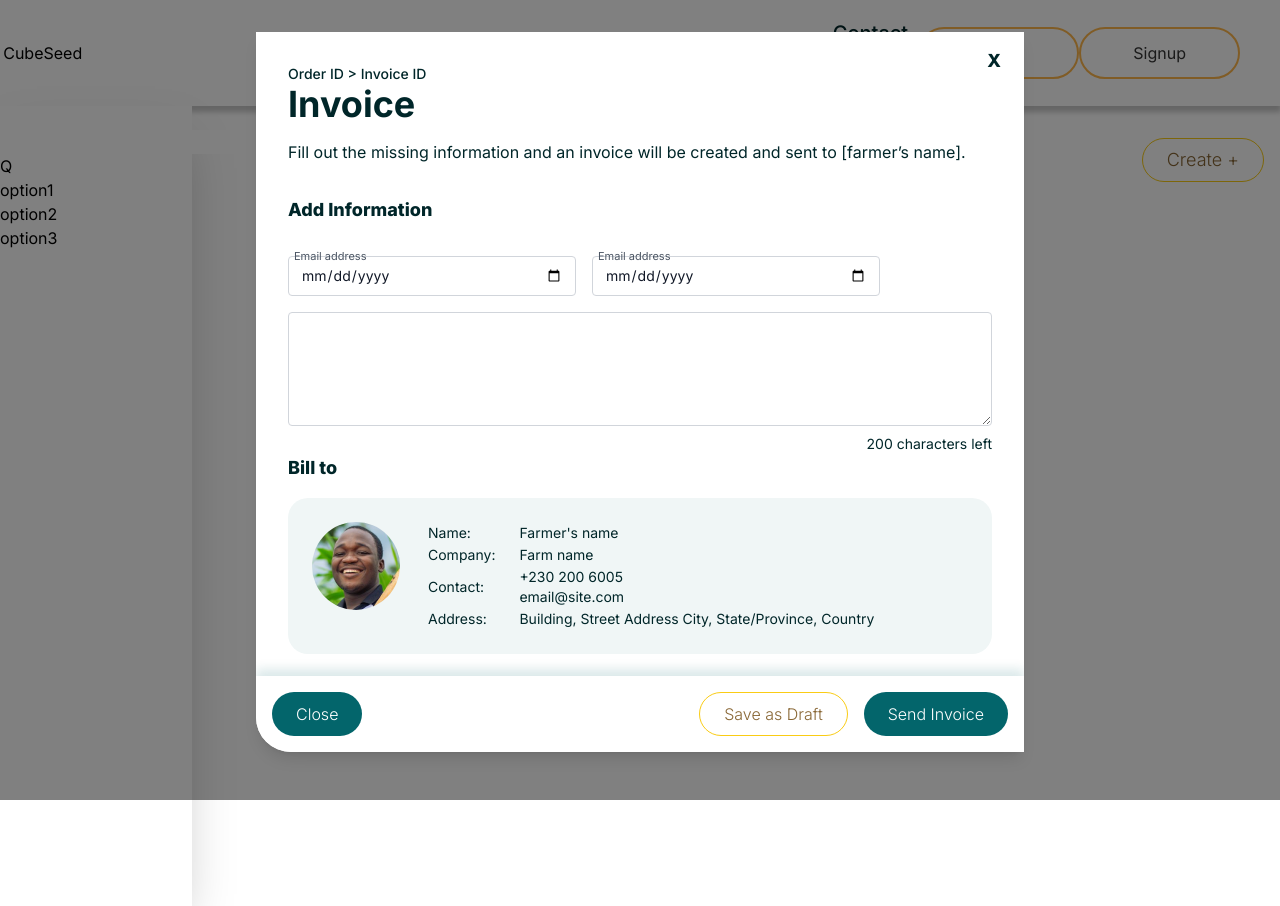
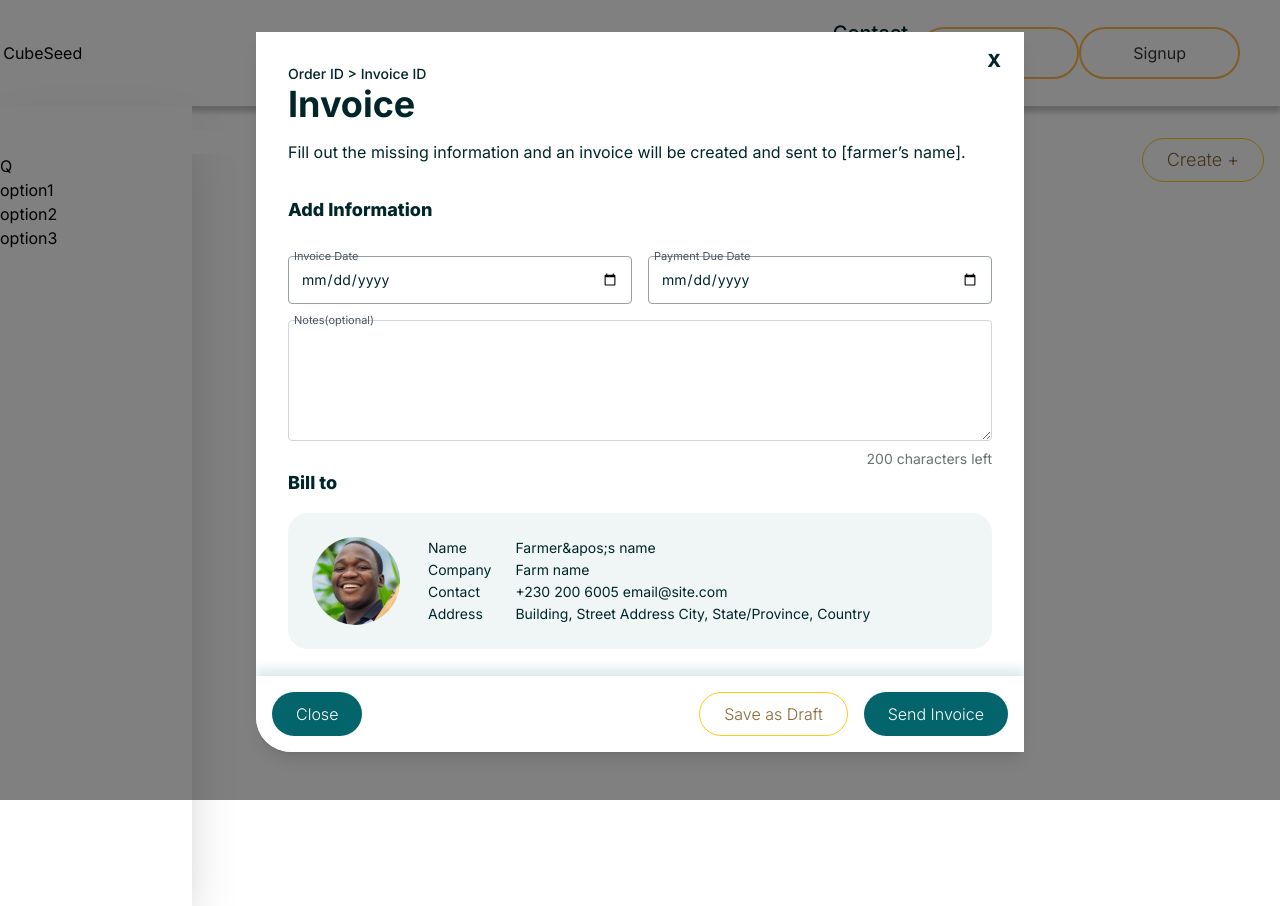
Before and after one commit to Cubeseed/Frontend, a Next.js app in the folder cubeseed_login/: page /dashboard in a window 1280 px wide. Both pictures are taken after a click on the button "Create +". Built offline with nearby package versions, Linux system fonts and the light colour scheme.

Commit message:
refactor: make reusable componenents, tidy create-invoice

```diff
--- a/cubeseed_login/components/create-invoice.tsx
+++ b/cubeseed_login/components/create-invoice.tsx
@@ -4,13 +4,120 @@ import Image from "next/image";
 import { useState } from "react";
 import billto from "../public/bill-to.png";
 import payto from "../public/pay-to.png";
+import Input from "./pieces/input";
+import Textarea from "./pieces/textarea";
+import Table from "./pieces/table";
+
+type BillType = {
+  name: string;
+  value: string;
+};
+
+type OrderType = {
+  service: string;
+  quantity: string;
+  unit: string;
+  price: string;
+  total: string;
+};
+
+type SummaryType = {
+  name: string;
+  value: string;
+};
 
 export default function CreateInvoice() {
   const [shouldOpen, setOpen] = useState(false);
+
+  const billerData = [
+    { name: "Name", value: "Farmer&apos;s name" },
+    { name: "Company", value: "Farm name" },
+    {
+      name: "Contact",
+      value: `+230 200 6005
+    email@site.com`,
+    },
+    {
+      name: "Address",
+      value: "Building, Street Address City, State/Province, Country",
+    },
+  ];
+
+  const renderBiller = (item: BillType) => (
+    <tr>
+      <td className="px-3">{item.name}</td>
+      <td className="px-3">{item.value}</td>
+    </tr>
+  );
+
+  const orderHeaders = [
+    "Service",
+    "Quantity",
+    "kg/ml",
+    "Unit Price",
+    "Total Price",
+  ];
+
+  const orderData = [
+    {
+      service: "Strawberry Jam",
+      quantity: "50",
+      unit: "kg/ml",
+      price: "#5.00",
+      total: "₦250",
+    },
+    {
+      service: "Strawberry Jam",
+      quantity: "50",
+      unit: "kg/ml",
+      price: "#5.00",
+      total: "₦250",
+    },
+  ];
+
+  const renderOrder = (item: OrderType) => (
+    <>
+      <tr className="bg-[#F9FFFF]">
+        <td className="py-4">{item.service}</td>
+        <td>{item.quantity}</td>
+        <td>{item.unit}</td>
+        <td>{item.price}</td>
+        <td>{item.total}</td>
+      </tr>
+      <tr>
+        <td colSpan={4}>
+          <span className="block">Details</span>
+          <span>
+            Lorem ipsum dolor sit amet consectetur adipisicing elit. Magni,
+            natus!
+          </span>
+        </td>
+      </tr>
+    </>
+  );
+
+  const summmaryData = [
+    { name: "Total Quantity:", value: "150kg" },
+    { name: "Subtotal:", value: "₦ 750.00" },
+    { name: "Total Tax:", value: "₦ 00.00" },
+  ];
+
+  const renderSummary = (item: SummaryType) => (
+    <tr>
+      <td className="text-right">{item.name}:</td>
+      <td className="text-right p-1">{item.value}</td>
+    </tr>
+  );
+
   return (
     <div className="flex pt-8 px-4 justify-end relative">
       <div>
-        <button className="text-[#886634] font-light rounded-[100px] py-3 px-6 h-[44px] bg-transparent flex items-center border border-yellow-400" onClick={() => setOpen(true)}>Create +</button>
+        <button
+          className="text-[#886634] font-light rounded-[100px] py-3 px-6 h-[44px] bg-transparent flex items-center border border-yellow-400"
+          onClick={() => setOpen(true)}
+        >
+          Create +
+        </button>
       </div>
       {shouldOpen && (
         <div className="grid items-center h-screen w-screen fixed inset-0 backdrop-brightness-50">
@@ -33,45 +140,18 @@ export default function CreateInvoice() {
                 <div>
                   <h2 className="mt-8">Add Information</h2>
                   <div className="flex gap-4 mt-8">
-                    <div className="w-72 relative">
-                      <input
-                        id="date"
-                        name="date"
-                        type="date"
-                        className="peer h-10 px-3 py-2.5 font-sans text-sm font-normal w-full border rounded-[4px] border-gray-300 text-gray-900 placeholder-transparent focus:outline-none focus:border-rose-600"
-                        placeholder="john@doe.com"
-                      />
-                      <label
-                        htmlFor="date"
-                        className="absolute left-1.5 z-10 -top-1.5 text-gray-600 leading-tight text-[11px] bg-transparent font-normal transition-all peer-placeholder-shown:text-base peer-placeholder-shown:text-gray-400 peer-placeholder-shown:top-2 peer-focus:-top-3.4 peer-focus:text-red-600 peer-focus:text-[11px]"
-                      >
-                        Email address
-                      </label>
-                    </div>
-                    <div className="w-72 relative">
-                      <input
-                        id="date"
-                        name="date"
-                        type="date"
-                        className="peer h-10 px-3 py-2.5 font-sans text-sm font-normal w-full border rounded-[4px] border-gray-300 text-gray-900 placeholder-transparent focus:outline-none focus:border-rose-600"
-                        placeholder="john@doe.com"
-                      />
-                      <label
-                        htmlFor="date"
-                        className="absolute left-1.5 z-10 -top-1.5 text-gray-600 leading-tight text-[11px] bg-transparent font-normal transition-all peer-placeholder-shown:text-base peer-placeholder-shown:text-gray-400 peer-placeholder-shown:top-2 peer-focus:-top-3.4 peer-focus:text-red-600 peer-focus:text-[11px]"
-                      >
-                        Email address
-                      </label>
-                    </div>
+                    <Input label="Invoice Date" type="date" />
+                    <Input label="Payment Due Date" type="date" />
                   </div>
                   <div className="mt-4">
-                    <textarea
+                    <Textarea
                       className="w-full border rounded-[4px] border-gray-300 text-gray-900"
                       name=""
                       id=""
                       rows={4}
-                    ></textarea>
-                    <p className="font-normal text-sm text-right">
+                      label="Notes(optional)"
+                    />
+                    <p className="font-normal text-sm text-right text-[#6A7370]">
                       200 characters left
                     </p>
                   </div>
@@ -87,31 +167,7 @@ export default function CreateInvoice() {
                           className="rounded-full "
                         />
                       </div>
-                      <table>
-                        <tbody className="text-sm font-normal border-collapse">
-                          <tr>
-                            <td className="px-3">Name&#58;</td>
-                            <td className="px-3">Farmer&apos;s name</td>
-                          </tr>
-                          <tr>
-                            <td className="px-3">Company&#58;</td>
-                            <td className="px-3">Farm name</td>
-                          </tr>
-                          <tr>
-                            <td className="px-3">Contact&#58;</td>
-                            <td className="px-3">
-                              +230 200 6005 <br /> email@site.com
-                            </td>
-                          </tr>
-                          <tr>
-                            <td className="px-3">Address&#58;</td>
-                            <td className="px-3">
-                              Building, Street Address City, State/Province,
-                              Country
-                            </td>
-                          </tr>
-                        </tbody>
-                      </table>
+                      <Table items={billerData} render={renderBiller} />
                     </div>
                   </section>
                   <section className="mt-8">
@@ -126,95 +182,35 @@ export default function CreateInvoice() {
                           className="rounded-full "
                         />
                       </div>
-                      <table>
-                        <tbody className="text-sm font-normal border-collapse">
-                          <tr>
-                            <td className="px-3">Name&#58;</td>
-                            <td className="px-3">Your name</td>
-                          </tr>
-                          <tr>
-                            <td className="px-3">Company&#58;</td>
-                            <td className="px-3">Farm name</td>
-                          </tr>
-                          <tr>
-                            <td className="px-3">Contact&#58;</td>
-                            <td className="px-3">
-                              +230 200 6005 <br /> email@site.com
-                            </td>
-                          </tr>
-                          <tr>
-                            <td className="px-3">Address&#58;</td>
-                            <td className="px-3">
-                              Building, Street Address City, State/Province,
-                              Country
-                            </td>
-                          </tr>
-                        </tbody>
-                      </table>
+                      <Table items={billerData} render={renderBiller} />
                     </div>
                   </section>
                   <section className="mt-8">
                     <h4>Order</h4>
                     <div className="mt-4">
-                      <table className="w-full font-normal text-sm border border-[#03656B]  rounded-[4px]">
-                        <thead className="border-b border-[#03656B]">
-                          <tr>
-                            <th>Service</th>
-                            <th>Quantity</th>
-                            <th>kg/ml</th>
-                            <th>Unit Price</th>
-                            <th>Total Price</th>
-                          </tr>
-                        </thead>
-                        <tbody>
-                          <tr className="bg-[#F9FFFF]">
-                            <td className="py-4">Strawberry Jam</td>
-                            <td>50</td>
-                            <td>kg</td>
-                            <td>#5.00</td>
-                            <td>250.00</td>
-                          </tr>
-                          <tr>
-                            <td colSpan={4}>
-                              <span className="block">Details</span>
-                              <span>
-                                Lorem ipsum dolor sit amet consectetur
-                                adipisicing elit. Magni, natus!
-                              </span>
-                            </td>
-                          </tr>
-                          <tr className="bg-[#F9FFFF]">
-                            <td className="py-4">Strawberry Jam</td>
-                            <td>50</td>
-                            <td>kg</td>
-                            <td>#5.00</td>
-                            <td>250.00</td>
-                          </tr>
-                        </tbody>
-                      </table>
+                      <Table
+                        headers={orderHeaders}
+                        items={orderData}
+                        render={renderOrder}
+                        className="w-full font-normal text-sm border border-[#03656B]  rounded-[4px]"
+                        thStyle="border-b border-[#03656B]"
+                      />
                     </div>
                   </section>
 
                   <section className="flex justify-end mt-8">
                     <div className="border border-[#03656B] bg-[#F9FFFF] rounded-[4px] w-[70%] py-4 px-8">
-                      <table className="w-full font-normal text-sm text-[#03656B]">
-                        <tr>
-                          <td className="text-right">Total Quantity:</td>
-                          <td className="text-right p-1">150kg</td>
-                        </tr>
-                        <tr>
-                          <td className="text-right">Subtotal:</td>
-                          <td className="text-right p-1">₦ 750.00</td>
-                        </tr>
-                        <tr>
-                          <td className="text-right">Total Tax:</td>
-                          <td className="text-right p-1">₦ 00.00</td>
-                        </tr>
-                        <tr className="text-black border-t border-[#03656B]">
-                          <td className="text-right">Total Estimate:</td>
-                          <td className="text-right p-1">₦ 0,000.00</td>
-                        </tr>
-                      </table>
+                      <Table
+                        items={summmaryData}
+                        render={renderSummary}
+                        className="w-full font-normal text-sm text-[#03656B]"
+                        extra={
+                          <tr className="text-black border-t border-[#03656B]">
+                            <td className="text-right">Total Estimate:</td>
+                            <td className="text-right p-1">₦ 0,000.00</td>
+                          </tr>
+                        }
+                      />
                     </div>
                   </section>
 
@@ -227,36 +223,8 @@ export default function CreateInvoice() {
                       </p>
                     </div>
                     <div className="flex gap-2 mt-6">
-                      <div className="w-72 relative">
-                        <input
-                          id="date"
-                          name="date"
-                          type="text"
-                          className="peer h-10 px-3 py-2.5 font-sans text-sm font-normal w-full border rounded-[4px] border-gray-300 text-gray-900 placeholder-transparent focus:outline-none focus:border-rose-600"
-                          placeholder="john@doe.com"
-                        />
-                        <label
-                          htmlFor="date"
-                          className="absolute left-1.5 z-10 -top-1.5 text-gray-600 leading-tight text-[11px] bg-transparent font-normal transition-all peer-placeholder-shown:text-base peer-placeholder-shown:text-gray-400 peer-placeholder-shown:top-2 peer-focus:-top-3.4 peer-focus:text-red-600 peer-focus:text-[11px]"
-                        >
-                          Your Signature
-                        </label>
-                      </div>
-                      <div className="w-72 relative">
-                        <input
-                          id="date"
-                          name="date"
-                          type="date"
-                          className="peer h-10 px-3 py-2.5 font-sans text-sm font-normal w-full border rounded-[4px] border-gray-300 text-gray-900 placeholder-transparent focus:outline-none focus:border-rose-600"
-                          placeholder="john@doe.com"
-                        />
-                        <label
-                          htmlFor="date"
-                          className="absolute left-1.5 z-10 -top-1.5 text-gray-600 leading-tight text-[11px] bg-transparent font-normal transition-all peer-placeholder-shown:text-base peer-placeholder-shown:text-gray-400 peer-placeholder-shown:top-2 peer-focus:-top-3.4 peer-focus:text-red-600 peer-focus:text-[11px]"
-                        >
-                          Today's Date
-                        </label>
-                      </div>
+                      <Input label="Your Signature" type="text" />
+                      <Input label="Today's Date" type="date" />
                     </div>
                   </section>
                 </div>
--- /dev/null
+++ b/cubeseed_login/components/pieces/input.tsx
@@ -0,0 +1,28 @@
+import React, { forwardRef } from "react";
+
+export interface InputProps
+  extends React.InputHTMLAttributes<HTMLInputElement> {
+    label: string
+  }
+
+const Input = forwardRef<HTMLInputElement, InputProps>(({ label, className, type, ...props }, ref) => {
+  return (
+    <div className="w-full relative">
+      <input
+        type={type}
+        className={`peer h-[48px] px-3 py-2.5 font-sans text-sm font-normal w-full border rounded-[4px] border-[#99A19F] text-[#002629] placeholder-transparent focus:outline-none focus:border-[#002629] ${className}`}
+        {...props}
+      />
+      <label
+        htmlFor="date"
+        className="absolute left-1.5 z-10 -top-1.5 text-gray-600 leading-tight text-[11px] bg-transparent font-normal transition-all peer-placeholder-shown:text-base peer-placeholder-shown:text-gray-400 peer-placeholder-shown:top-2 peer-focus:-top-3.4 peer-focus:text-[#002629] peer-focus:text-[11px]"
+      >
+        {label}
+      </label>
+    </div>
+  );
+});
+
+Input.displayName = "Input"
+
+export default Input;
--- /dev/null
+++ b/cubeseed_login/components/pieces/table.tsx
@@ -0,0 +1,37 @@
+import React from "react";
+
+export interface TableProps<TItem>
+  extends React.TableHTMLAttributes<HTMLTableElement> {
+  headers?: string[];
+  items: TItem[];
+  render: (item: TItem) => React.ReactNode;
+  thStyle?: string;
+  extra?: React.ReactNode;
+}
+
+const Table = <TItem,>({
+  headers,
+  items,
+  render,
+  className,
+  ...props
+}: TableProps<TItem>) => {
+  return (
+    <table className={className}>
+      {headers && (
+        <thead className={`${props.thStyle}`}>
+          <tr>
+            {headers.map((header, i) => (
+              <th key={i}>{header}</th>
+            ))}
+          </tr>
+        </thead>
+      )}
+      <tbody className="text-sm font-normal">
+        {items.map((item) => render(item))} {props.extra && props.extra}
+      </tbody>
+    </table>
+  );
+};
+
+export default Table;
--- /dev/null
+++ b/cubeseed_login/components/pieces/textarea.tsx
@@ -0,0 +1,29 @@
+import React, { forwardRef } from "react";
+
+export interface TextareaProps
+  extends React.TextareaHTMLAttributes<HTMLTextAreaElement> {
+  label: string;
+}
+
+export const Textarea = forwardRef<HTMLTextAreaElement, TextareaProps>(
+  ({ label, className, ...props }, ref) => {
+    return (
+      <div className="w-full relative">
+        <textarea
+          className={`peer h-[121px] px-3 py-2.5 font-sans text-sm font-normal w-full border rounded-[4px] border-[#99A19F] text-[#002629] placeholder-transparent focus:outline-none focus:border-[#002629] ${className}`}
+          {...props}
+        />
+        <label
+          htmlFor="date"
+          className="absolute left-1.5 z-10 -top-1.5 text-gray-600 leading-tight text-[11px] bg-transparent font-normal transition-all peer-placeholder-shown:text-base peer-placeholder-shown:text-gray-400 peer-placeholder-shown:top-2 peer-focus:-top-3.4 peer-focus:text-[#002629] peer-focus:text-[11px]"
+        >
+          {label}
+        </label>
+      </div>
+    );
+  }
+);
+
+Textarea.displayName = "Textarea";
+
+export default Textarea;
--- a/cubeseed_login/package.json
+++ b/cubeseed_login/package.json
@@ -9,6 +9,7 @@
     "lint": "next lint"
   },
   "dependencies": {
+    "@material-tailwind/html": "^2.0.0",
     "@radix-ui/react-dialog": "^1.0.4",
     "next": "13.3.0",
     "react": "18.2.0",
```
Also changed, not shown: 1 other file (tests, documents, lock files or other folders).
